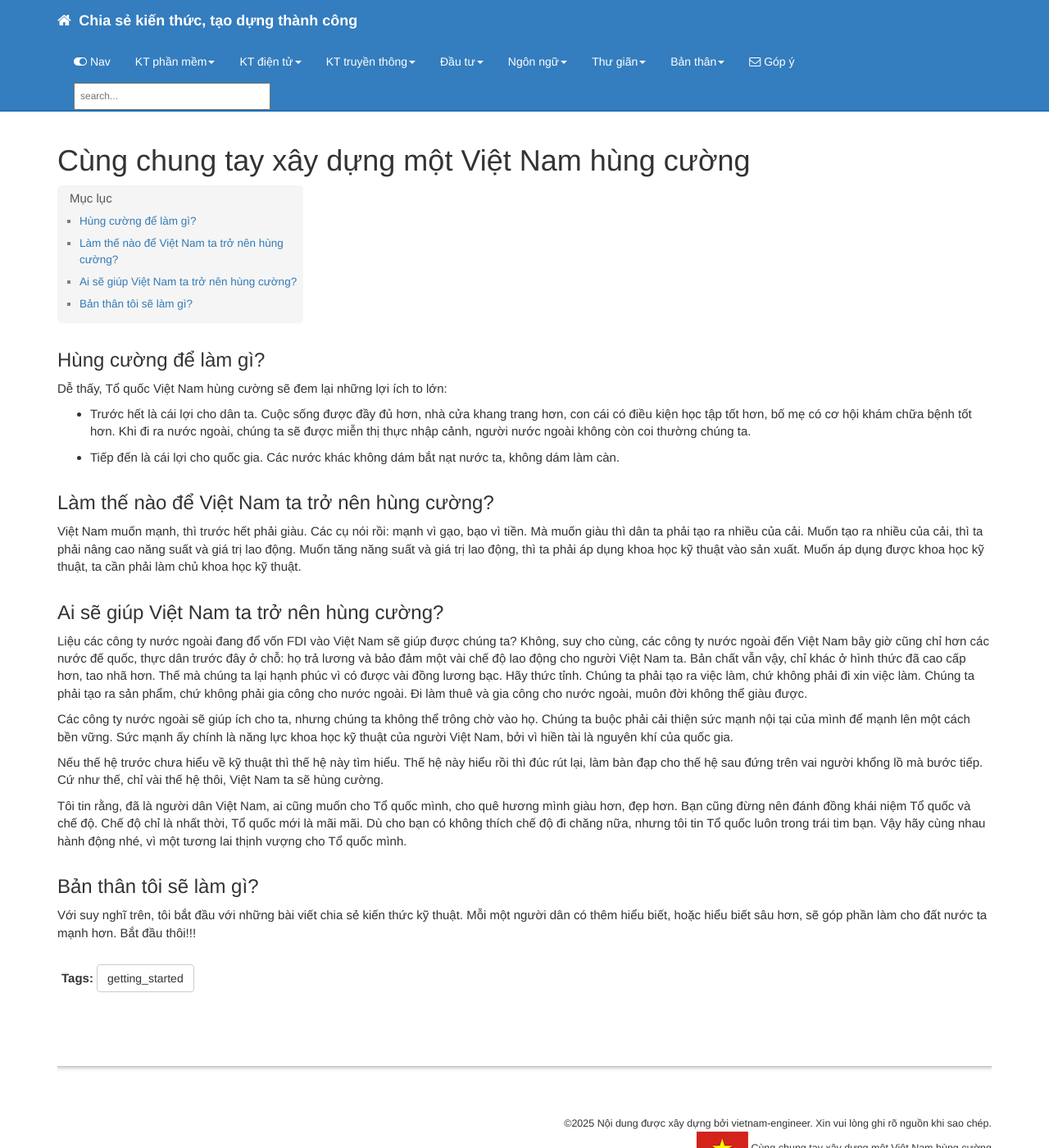
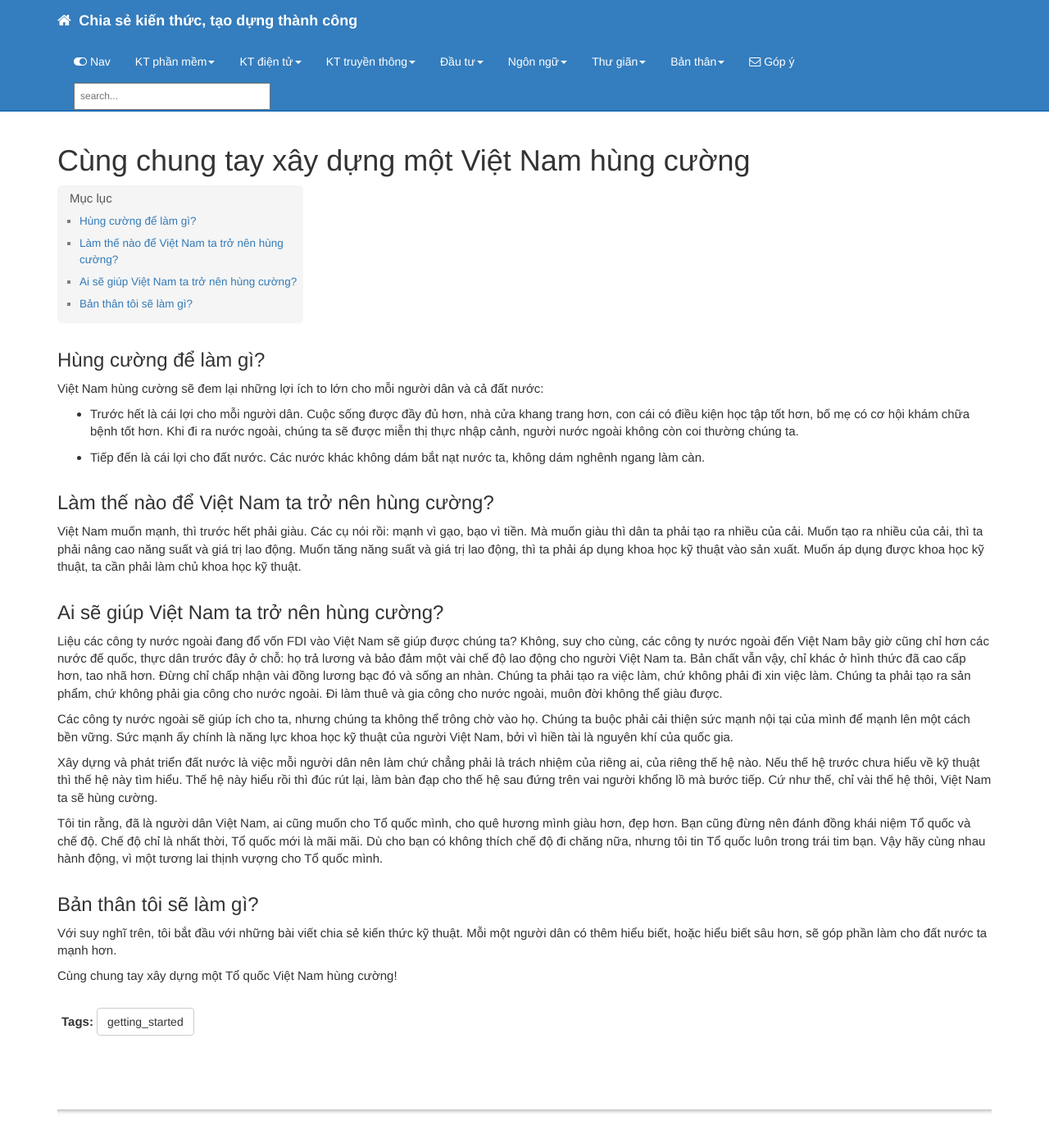
Before and after one commit to vietnam-engineer/vietnam-engineer.github.io, a Jekyll site: the page built from index.md, in a window 1280 px wide and 1400 px high. Shown: the whole window at 82% size. Built offline with Jekyll 4.4.1, drawn with Linux system fonts in a browser that asks for light colours; comment, search, counter and statistics services are not loaded.

Commit message:
Update: home page

```diff
--- a/index.md
+++ b/index.md
@@ -8,9 +8,9 @@ permalink: index.html
 
 ## Hùng cường để làm gì?
 
-Dễ thấy, Tổ quốc Việt Nam hùng cường sẽ đem lại những lợi ích to lớn:
-- Trước hết là cái lợi cho dân ta. Cuộc sống được đầy đủ hơn, nhà cửa khang trang hơn, con cái có điều kiện học tập tốt hơn, bố mẹ có cơ hội khám chữa bệnh tốt hơn. Khi đi ra nước ngoài, chúng ta sẽ được miễn thị thực nhập cảnh, người nước ngoài không còn coi thường chúng ta.
-- Tiếp đến là cái lợi cho quốc gia. Các nước khác không dám bắt nạt nước ta, không dám làm càn.
+Việt Nam hùng cường sẽ đem lại những lợi ích to lớn cho mỗi người dân và cả đất nước:
+- Trước hết là cái lợi cho mỗi người dân. Cuộc sống được đầy đủ hơn, nhà cửa khang trang hơn, con cái có điều kiện học tập tốt hơn, bố mẹ có cơ hội khám chữa bệnh tốt hơn. Khi đi ra nước ngoài, chúng ta sẽ được miễn thị thực nhập cảnh, người nước ngoài không còn coi thường chúng ta.
+- Tiếp đến là cái lợi cho đất nước. Các nước khác không dám bắt nạt nước ta, không dám nghênh ngang làm càn.
 
 ## Làm thế nào để Việt Nam ta trở nên hùng cường?
 
@@ -18,16 +18,18 @@ Việt Nam muốn mạnh, thì trước hết phải giàu. Các cụ nói rồi
 
 ## Ai sẽ giúp Việt Nam ta trở nên hùng cường?
 
-Liệu các công ty nước ngoài đang đổ vốn FDI vào Việt Nam sẽ giúp được chúng ta? Không, suy cho cùng, các công ty nước ngoài đến Việt Nam bây giờ cũng chỉ hơn các nước đế quốc, thực dân trước đây ở chỗ: họ trả lương và bảo đảm một vài chế độ lao động cho người Việt Nam ta. Bản chất vẫn vậy, chỉ khác ở hình thức đã cao cấp hơn, tao nhã hơn. Thế mà chúng ta lại hạnh phúc vì có được vài đồng lương bạc. Hãy thức tỉnh. Chúng ta phải tạo ra việc làm, chứ không phải đi xin việc làm. Chúng ta phải tạo ra sản phẩm, chứ không phải gia công cho nước ngoài. Đi làm thuê và gia công cho nước ngoài, muôn đời không thể giàu được.
+Liệu các công ty nước ngoài đang đổ vốn FDI vào Việt Nam sẽ giúp được chúng ta? Không, suy cho cùng, các công ty nước ngoài đến Việt Nam bây giờ cũng chỉ hơn các nước đế quốc, thực dân trước đây ở chỗ: họ trả lương và bảo đảm một vài chế độ lao động cho người Việt Nam ta. Bản chất vẫn vậy, chỉ khác ở hình thức đã cao cấp hơn, tao nhã hơn. Đừng chỉ chấp nhận vài đồng lương bạc đó và sống an nhàn. Chúng ta phải tạo ra việc làm, chứ không phải đi xin việc làm. Chúng ta phải tạo ra sản phẩm, chứ không phải gia công cho nước ngoài. Đi làm thuê và gia công cho nước ngoài, muôn đời không thể giàu được.
 
 Các công ty nước ngoài sẽ giúp ích cho ta, nhưng chúng ta không thể trông chờ vào họ. Chúng ta buộc phải cải thiện sức mạnh nội tại của mình để mạnh lên một cách bền vững. Sức mạnh ấy chính là năng lực khoa học kỹ thuật của người Việt Nam, bởi vì hiền tài là nguyên khí của quốc gia.
 
-Nếu thế hệ trước chưa hiểu về kỹ thuật thì thế hệ này tìm hiểu. Thế hệ này hiểu rồi thì đúc rút lại, làm bàn đạp cho thế hệ sau đứng trên vai người khổng lồ mà bước tiếp. Cứ như thế, chỉ vài thế hệ thôi, Việt Nam ta sẽ hùng cường.
+Xây dựng và phát triển đất nước là việc mỗi người dân nên làm chứ chẳng phải là trách nhiệm của riêng ai, của riêng thế hệ nào. Nếu thế hệ trước chưa hiểu về kỹ thuật thì thế hệ này tìm hiểu. Thế hệ này hiểu rồi thì đúc rút lại, làm bàn đạp cho thế hệ sau đứng trên vai người khổng lồ mà bước tiếp. Cứ như thế, chỉ vài thế hệ thôi, Việt Nam ta sẽ hùng cường.
 
-Tôi tin rằng, đã là người dân Việt Nam, ai cũng muốn cho Tổ quốc mình, cho quê hương mình giàu hơn, đẹp hơn. Bạn cũng đừng nên đánh đồng khái niệm Tổ quốc và chế độ. Chế độ chỉ là nhất thời, Tổ quốc mới là mãi mãi. Dù cho bạn có không thích chế độ đi chăng nữa, nhưng tôi tin Tổ quốc luôn trong trái tim bạn. Vậy hãy cùng nhau hành động nhé, vì một tương lai thịnh vượng cho Tổ quốc mình.
+Tôi tin rằng, đã là người dân Việt Nam, ai cũng muốn cho Tổ quốc mình, cho quê hương mình giàu hơn, đẹp hơn. Bạn cũng đừng nên đánh đồng khái niệm Tổ quốc và chế độ. Chế độ chỉ là nhất thời, Tổ quốc mới là mãi mãi. Dù cho bạn có không thích chế độ đi chăng nữa, nhưng tôi tin Tổ quốc luôn trong trái tim bạn. Vậy hãy cùng nhau hành động, vì một tương lai thịnh vượng cho Tổ quốc mình.
 
 ## Bản thân tôi sẽ làm gì?
 
-Với suy nghĩ trên, tôi bắt đầu với những bài viết chia sẻ kiến thức kỹ thuật. Mỗi một người dân có thêm hiểu biết, hoặc hiểu biết sâu hơn, sẽ góp phần làm cho đất nước ta mạnh hơn. Bắt đầu thôi!!!
+Với suy nghĩ trên, tôi bắt đầu với những bài viết chia sẻ kiến thức kỹ thuật. Mỗi một người dân có thêm hiểu biết, hoặc hiểu biết sâu hơn, sẽ góp phần làm cho đất nước ta mạnh hơn.
+
+Cùng chung tay xây dựng một Tổ quốc Việt Nam hùng cường!
 
 {% include links.html %}
```
